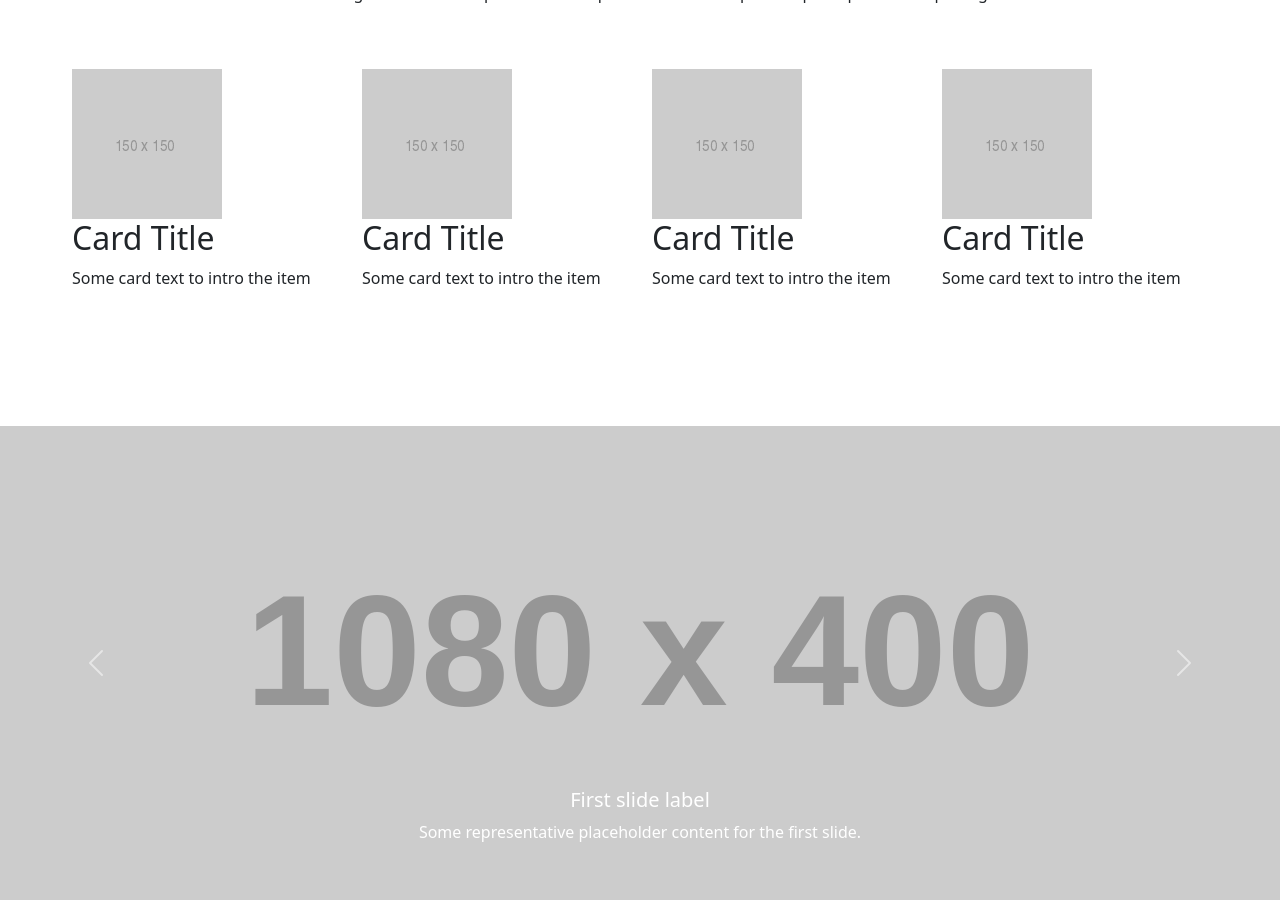
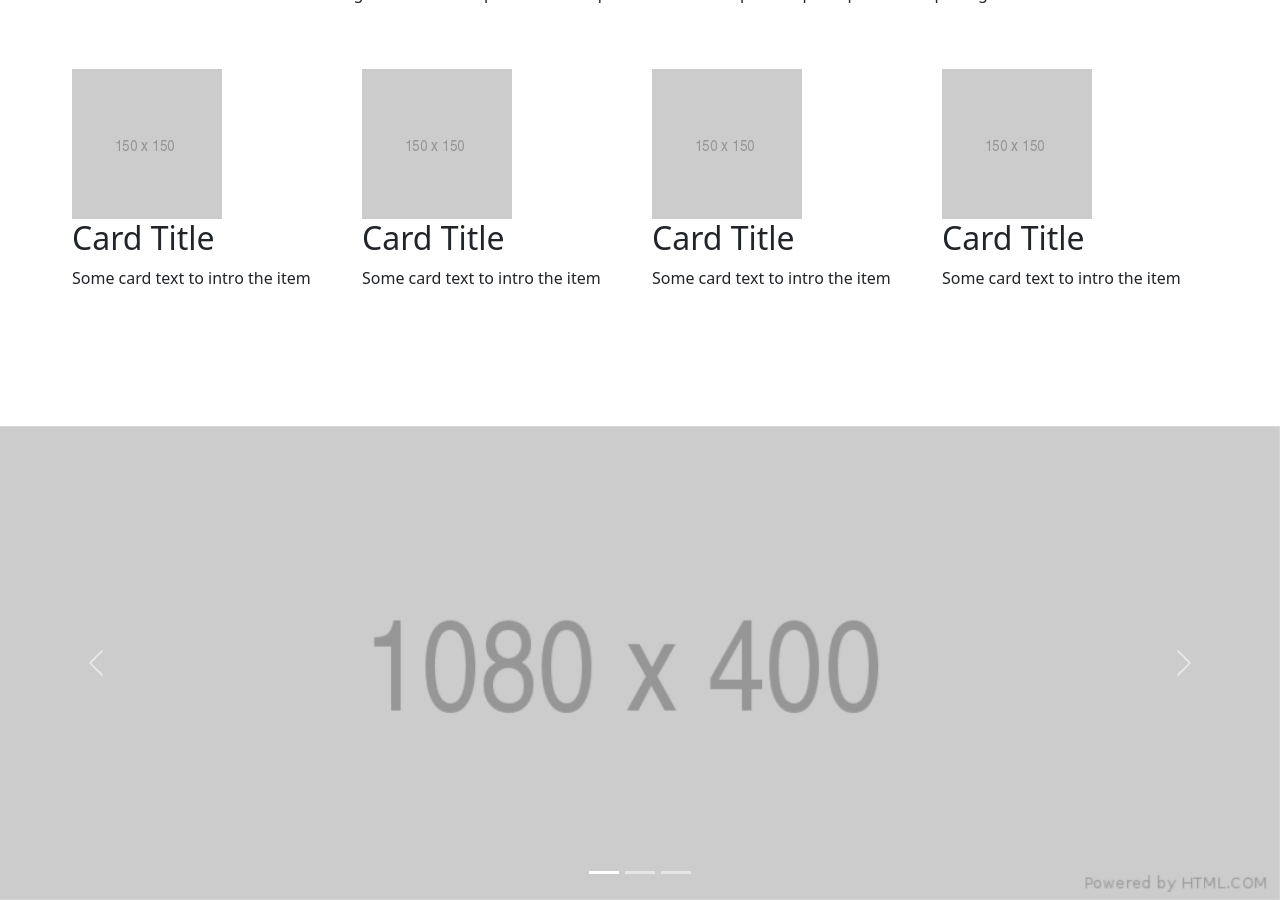
Before and after one commit to naaman10/template, a Jekyll site: the page built from index.markdown, in a window 1280 px wide and 900 px high, scrolled down 713 px. Built offline with Jekyll 4.4.1, drawn with Linux system fonts in a browser that asks for light colours; nearby versions of some CDN libraries.

Commit message:
Image Carousel

```diff
--- a/_includes/_blocks/image-carousel.html
+++ b/_includes/_blocks/image-carousel.html
@@ -1,40 +1,32 @@
-<div id="carouselExampleCaptions" class="carousel slide" data-bs-ride="false">
-    {% if section.indicators %}
+<div id="carousel" class="carousel slide" data-bs-ride="false">
+    {% if section.indicators == true %}
     <div class="carousel-indicators">
         {% for image in section.images %}
-      <button type="button" data-bs-target="#carouselExampleCaptions" data-bs-slide-to="{{ forloop.index0 }}" {% if forloop.index0 == 0 %}class="active" aria-current="true"{% endif %} aria-label="Slide {{ forloop.index }}"></button>
+      <button type="button" data-bs-target="#carousel" data-bs-slide-to="{{ forloop.index0 }}" {% if forloop.index0 == 0 %}class="active" aria-current="true"{% endif %} aria-label="Slide {{ forloop.index }}"></button>
         {% endfor %}
     </div>
     {% endif %}
     <div class="carousel-inner">
-      <div class="carousel-item active">
-        <img src="https://via.placeholder.com/1080x400" class="d-block w-100" alt="...">
+        {% for image in section.images %}
+      <div class="carousel-item {% if forloop.index0 == 0 %}active{% endif %}">
+        <img src="{{ image.image }}" class="d-block w-100" alt="{{ image.image_alt }}">
+        {% if section.captions == true %}
         <div class="carousel-caption d-none d-md-block">
-          <h5>First slide label</h5>
-          <p>Some representative placeholder content for the first slide.</p>
+          {{ image.caption | markdownify }}
         </div>
+        {% endif %}
       </div>
-      <div class="carousel-item">
-        <img src="https://via.placeholder.com/1080x400" class="d-block w-100" alt="...">
-        <div class="carousel-caption d-none d-md-block">
-          <h5>Second slide label</h5>
-          <p>Some representative placeholder content for the second slide.</p>
-        </div>
-      </div>
-      <div class="carousel-item">
-        <img src="https://via.placeholder.com/1080x400" class="d-block w-100" alt="...">
-        <div class="carousel-caption d-none d-md-block">
-          <h5>Third slide label</h5>
-          <p>Some representative placeholder content for the third slide.</p>
-        </div>
-      </div>
+      {% endfor %}
+
     </div>
-    <button class="carousel-control-prev" type="button" data-bs-target="#carouselExampleCaptions" data-bs-slide="prev">
+    {% if section.controls == true %}
+    <button class="carousel-control-prev" type="button" data-bs-target="#carousel" data-bs-slide="prev">
       <span class="carousel-control-prev-icon" aria-hidden="true"></span>
       <span class="visually-hidden">Previous</span>
     </button>
-    <button class="carousel-control-next" type="button" data-bs-target="#carouselExampleCaptions" data-bs-slide="next">
+    <button class="carousel-control-next" type="button" data-bs-target="#carousel" data-bs-slide="next">
       <span class="carousel-control-next-icon" aria-hidden="true"></span>
       <span class="visually-hidden">Next</span>
     </button>
+    {% endif %}
   </div>
--- a/_layouts/page-builder.html
+++ b/_layouts/page-builder.html
@@ -9,7 +9,7 @@ layout: default
     {% include _blocks/card-feature.html %}
   {% elsif section.template == "embed" %}
     {% include _blocks/embed.html %}
+  {% elsif section.template == "image-carousel" %}
+    {% include _blocks/image-carousel.html %}
   {% endif %}
 {%endfor%}
-
-{% include _blocks/image-carousel.html %}
--- a/index.markdown
+++ b/index.markdown
@@ -60,13 +60,25 @@ page_blocks:
       new_tab: false
 - template: image-carousel
   indicators: true
-  captions: true
+  captions: false
   controls: true
   images:
   - image: "/uploads/1080x400.png"
     image_alt: This is an Alt
     caption: |-
-      ### This is a caption
+      ### This is a caption 1
+
+      With some caption text to go with it
+  - image: "/uploads/1080x400.png"
+    image_alt: This is an Alt
+    caption: |-
+      ### This is a caption 2
+
+      With some caption text to go with it
+  - image: "/uploads/1080x400.png"
+    image_alt: This is an Alt
+    caption: |-
+      ### This is a caption 3
 
       With some caption text to go with it
 
--- a/js/scripts.js
+++ b/js/scripts.js
@@ -1,4 +1,4 @@
 
-const myCarouselElement = document.querySelector('#carouselExampleCaptions')
+const myCarouselElement = document.querySelector('#carousel')
 const carousel = new bootstrap.Carousel(myCarouselElement, {
 })
```
